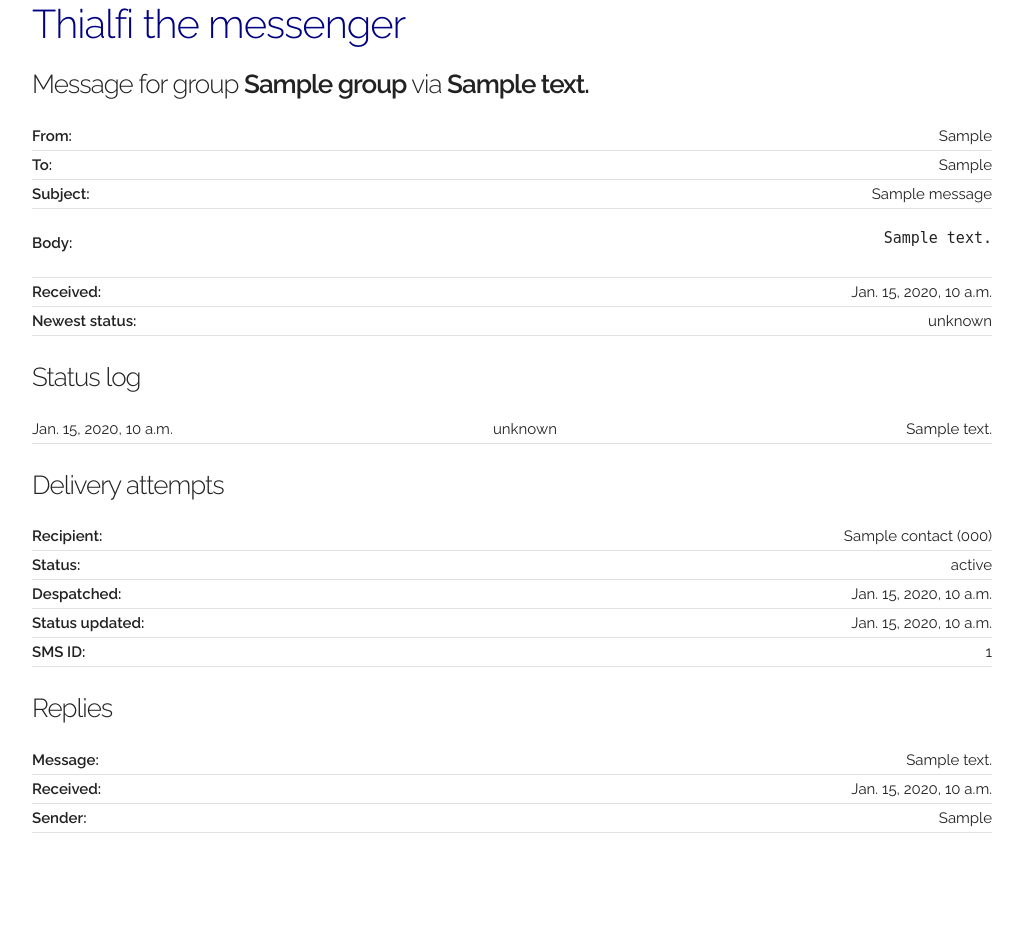
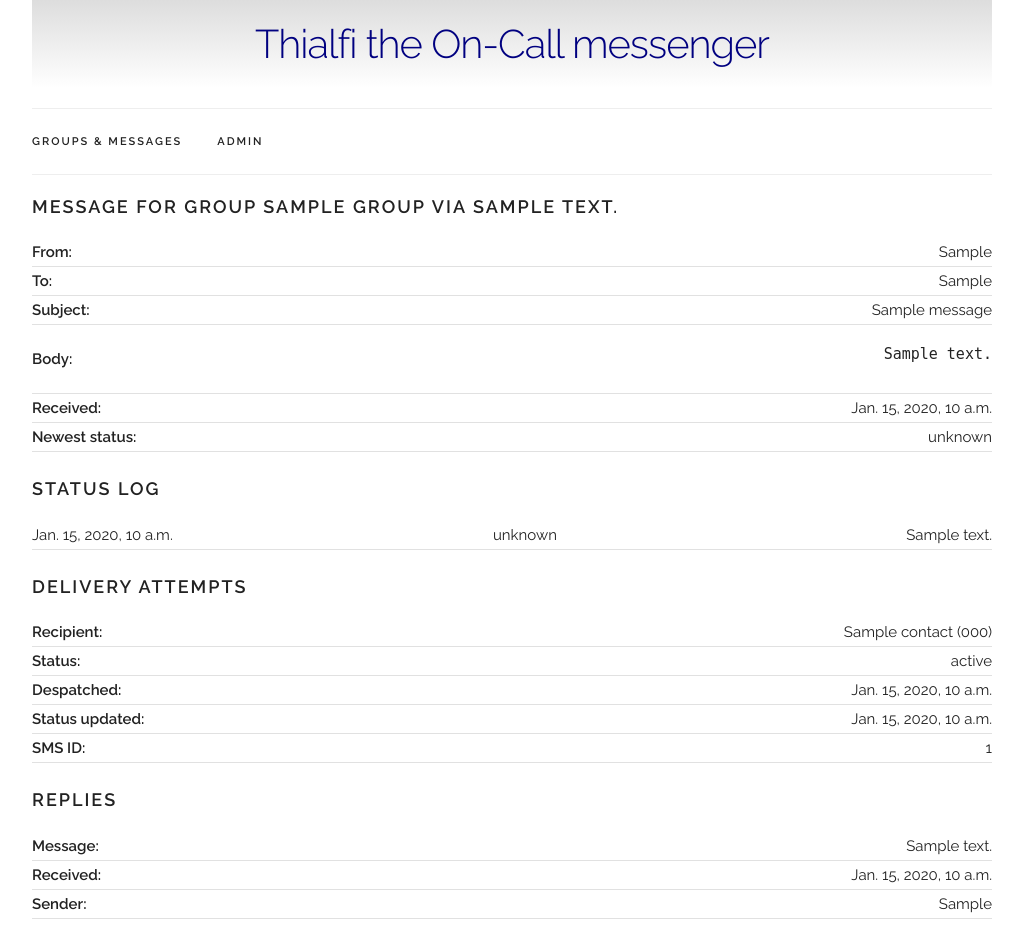
Before and after one commit to mludvig/thialfi, a Django app: page /detail/1/ in a window 1280 px wide. Shown: the whole page, without its empty margins (128-1151 px from the left). Before the commit the page ends 833 px from the top, so only its background shows below. Run offline with Django 3.2, Linux system fonts and the light colour scheme; tables that the repository leaves empty hold one stand-in row (values such as "Sample post"); some libraries are stand-ins or nearby versions.

Commit message:
Added pretty Navigation Bar
Inspired by getskeleton.com

```diff
--- a/doc_root/static/css/thialfi.css
+++ b/doc_root/static/css/thialfi.css
@@ -7,7 +7,10 @@ h2 {
 }
 
 h3 {
-    font-size: 2.6rem;
+    font-size: 1.8rem;
+    letter-spacing: 0.2rem;
+    font-weight: 600;
+    text-transform: uppercase;
 }
 
 a {
@@ -57,3 +60,69 @@ table.messages-list tr.ignored a {
 table.message-detail tr td.label {
 	font-weight: bold;
 }
+
+.body-content {
+    padding-top: 2rem;
+}
+
+.header {
+    background: linear-gradient(#ddd, white) no-repeat;
+    text-align: center;
+}
+
+.header h1 {
+    padding: 2rem 0;
+}
+
+/* -- navbar -- from getskeleton.com */
+.navbar {
+    display: none;
+}
+
+/* Larger than tablet */
+@media (min-width: 750px) {
+  /* Navbar */
+  .navbar + .body-content {
+    border-top-width: 0; }
+  .navbar,
+  .navbar-spacer {
+    display: block;
+    width: 100%;
+    height: 6.5rem;
+    background: #fff;
+    z-index: 99;
+    border-top: 1px solid #eee;
+    border-bottom: 1px solid #eee; }
+  .navbar-spacer {
+    display: none; }
+  .navbar > .container {
+    width: 100%; }
+  .navbar-list {
+    list-style: none;
+    margin-bottom: 0; }
+  .navbar-item {
+    position: relative;
+    float: left;
+    margin-bottom: 0; }
+  .navbar-link {
+    text-transform: uppercase;
+    font-size: 11px;
+    font-weight: 600;
+    letter-spacing: .2rem;
+    margin-right: 35px;
+    text-decoration: none;
+    line-height: 6.5rem;
+    color: #222; }
+  .navbar-link.active {
+    color: #33C3F0; }
+  .has-docked-nav .navbar {
+    position: fixed;
+    top: 0;
+    left: 0; }
+  .has-docked-nav .navbar-spacer {
+    display: block; }
+  /* Re-overiding the width 100% declaration to match size of % based container */
+  .has-docked-nav .navbar > .container {
+    width: 80%; }
+
+}
--- /dev/null
+++ b/doc_root/static/js/navbar.js
@@ -0,0 +1,31 @@
+$(document).ready(function() {
+
+  var $nav = $('.navbar');
+  var $body = $('body');
+  var $window = $(window);
+  var navOffsetTop = $nav.offset().top;
+  var $document = $(document);
+
+  function init() {
+    $window.on('scroll', onScroll)
+    $window.on('resize', resize)
+  }
+
+  function resize() {
+    $body.removeClass('has-docked-nav')
+    navOffsetTop = $nav.offset().top
+    onScroll()
+  }
+
+  function onScroll() {
+    if(navOffsetTop < $window.scrollTop() && !$body.hasClass('has-docked-nav')) {
+      $body.addClass('has-docked-nav')
+    }
+    if(navOffsetTop > $window.scrollTop() && $body.hasClass('has-docked-nav')) {
+      $body.removeClass('has-docked-nav')
+    }
+  }
+
+  init();
+
+});
--- a/templates/_base.html
+++ b/templates/_base.html
@@ -12,14 +12,33 @@
 <link rel="stylesheet" type="text/css" href="/static/css/normalize.css?{{ MEDIA_REV }}" />
 <link rel="stylesheet" type="text/css" href="/static/css/skeleton.css?{{ MEDIA_REV }}" />
 <link rel="stylesheet" type="text/css" href="/static/css/thialfi.css?{{ MEDIA_REV }}" />
+<script src="//ajax.googleapis.com/ajax/libs/jquery/2.1.1/jquery.min.js"></script>
+<script src="/static/js/navbar.js"></script>
 {% block extrahead %}{% endblock %}
 </head>
 
 <body id="body">
 <div class="container">
-<h1 id="page-title"><a href="{% url app.views.index %}">Thialfi the messenger</a></h1>
+    <section class="header">
+        <h1 id="page-title"><a href="{% url app.views.index %}">Thialfi the On-Call messenger</a></h1>
+    </section>
+
+    <div class="navbar-spacer"></div>
+    <nav class="navbar">
+        <div class="container">
+            <ul class="navbar-list">
+                <li class="navbar-item"><a class="navbar-link" href="/">Groups &amp; Messages</a></li>
+<!--
+                <li class="navbar-item"><a class="navbar-link" href="/messages/">Messages</a></li>
+                <li class="navbar-item"><a class="navbar-link" href="/recipients/">Recipients</a></li>
+-->
+                <li class="navbar-item"><a class="navbar-link" href="/admin/">Admin</a></li>
+            </ul>
+        </div>
+    </nav>
+    </div>
 </div>
-<div id="body-content" class="container">
+<div id="body-content" class="container body-content">
 {% block contentsub %}
 {# Create empty "contentsub" on pages that use "contentfull" to remove it #}
 <div id="mainrightsub" class="container">
```
